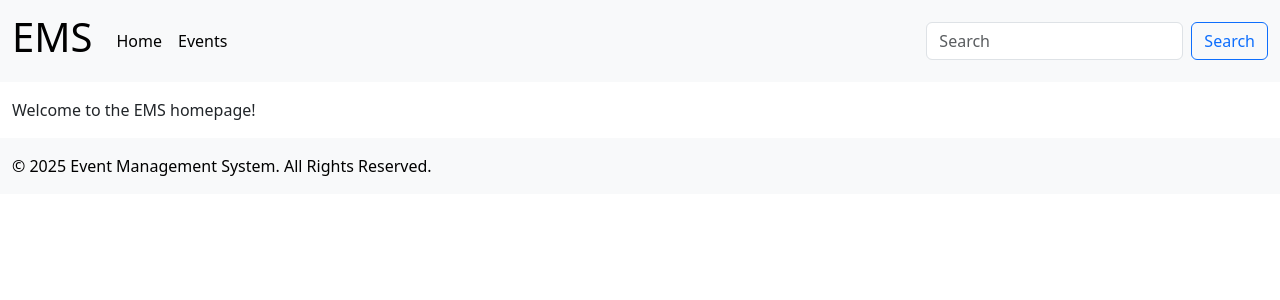
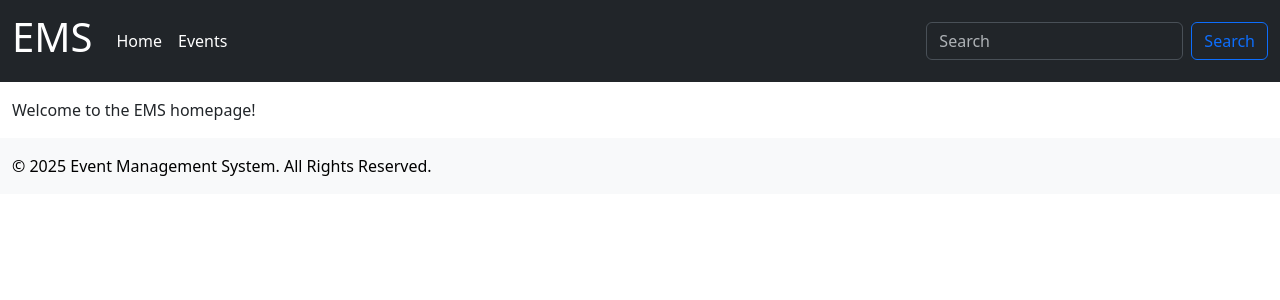
Before and after one commit to erickribeiro-dev/event-management-system, a Django app: page / in a window 1280 px wide. Shown: the top 300 px of the page. Run offline with Django 5.2, Linux system fonts and the light colour scheme; some libraries are stand-ins or nearby versions.

Commit message:
Change navbar theme to dark to give some contrast to the site

```diff
--- a/templates/base.html
+++ b/templates/base.html
@@ -9,8 +9,8 @@
     <!-- Custom css go here: -->
 </head>
 <body>
-    <header class="text-bg-light container-fluid">
-        <nav class="navbar navbar-expand-sm" data-bs-theme="light">
+    <header class="text-bg-dark container-fluid">
+        <nav class="navbar navbar-expand-sm" data-bs-theme="dark">
             <a class="navbar-brand" href="{% url 'events:index' %}">
                 <!-- <img class="d-inline-block align-text-top" src="" alt="Logo" width="64" height="64"> -->
                  <h1>EMS</h1>
```
